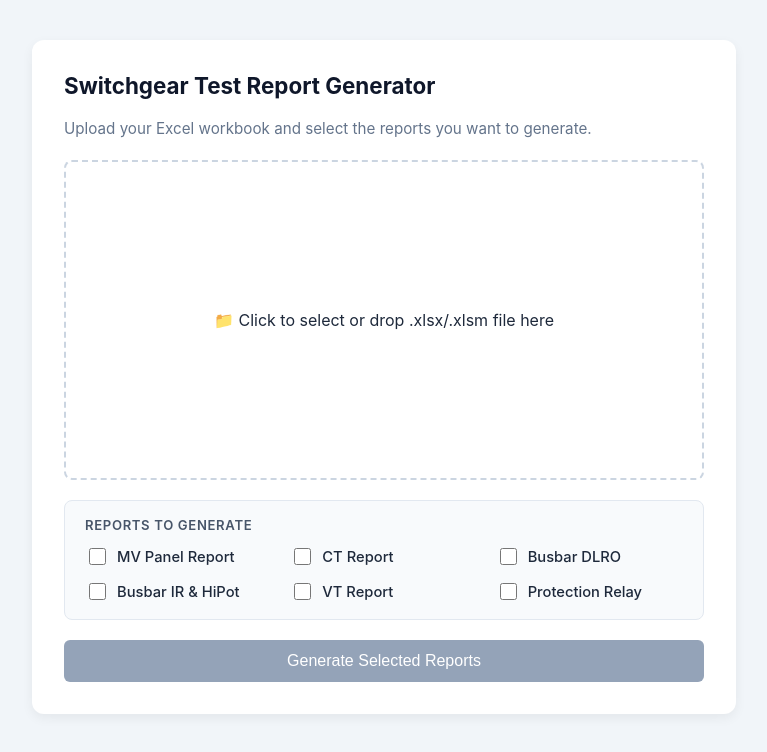
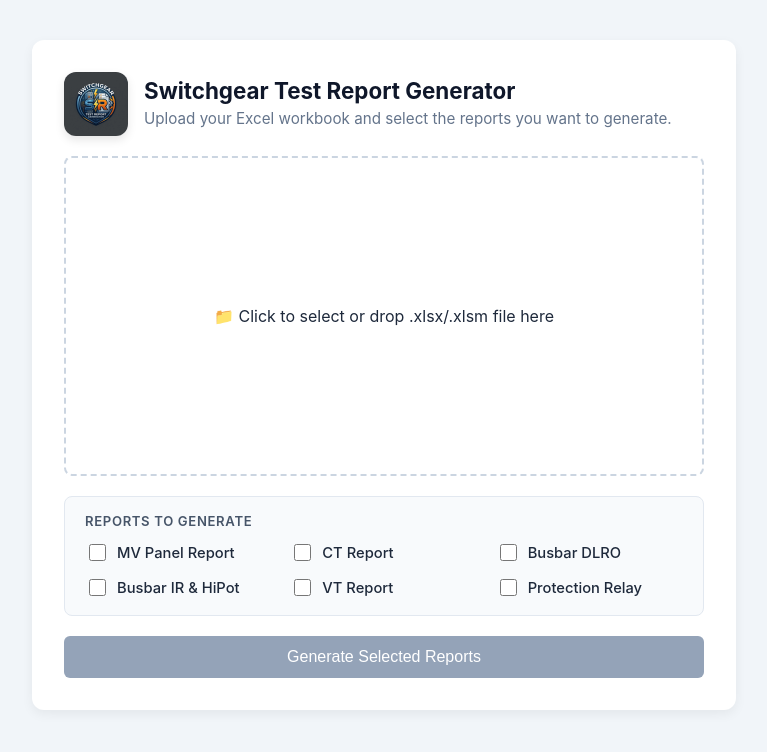
Before and after one commit to shobinja/switchgear, a plain HTML site: page index.html in a window 1280 px wide. Shown: the whole page, without its empty margins (256-1023 px from the left). Drawn offline with nearby package versions, Linux system fonts and the light colour scheme.

Commit message:
logo added

```diff
--- a/index.html
+++ b/index.html
@@ -4,7 +4,12 @@
   <meta charset="UTF-8" />
   <meta name="viewport" content="width=device-width, initial-scale=1.0" />
   <title>Switchgear Report Generator</title>
+
+  <!-- PWA & Browser Icons -->
   <link rel="manifest" href="manifest.json" />
+  <link rel="icon" type="image/png" href="./logo.png" />
+  <link rel="apple-touch-icon" href="./logo.png" />
+
   <link rel="stylesheet" href="style.css" />
 
   <!-- External Libraries -->
@@ -21,8 +26,13 @@
 <body>
 
   <div class="card">
-    <h2>Switchgear Test Report Generator</h2>
-    <p>Upload your Excel workbook and select the reports you want to generate.</p>
+    <div class="header-brand">
+      <img src="./logo.png" alt="Switchgear Logo" class="brand-logo" />
+      <div>
+        <h2>Switchgear Test Report Generator</h2>
+        <p>Upload your Excel workbook and select the reports you want to generate.</p>
+      </div>
+    </div>
 
     <div class="dropzone" id="dropArea">
       <span id="fileLabel">📁 Click to select or drop .xlsx/.xlsm file here</span>
--- a/style.css
+++ b/style.css
@@ -130,3 +130,26 @@ button:disabled {
   white-space: pre-wrap;
   display: none;
 }
+
+.header-brand {
+  display: flex;
+  align-items: center;
+  gap: 16px;
+  margin-bottom: 8px;
+}
+
+.brand-logo {
+  width: 64px;
+  height: 64px;
+  border-radius: 12px;
+  box-shadow: 0 4px 10px rgba(0, 0, 0, 0.1);
+  flex-shrink: 0;
+}
+
+.header-brand h2 {
+  margin: 0 0 4px 0;
+}
+
+.header-brand p {
+  margin: 0;
+}
--- a/sw.js
+++ b/sw.js
@@ -1,8 +1,9 @@
-const CACHE_NAME = 'reportgen-v5';
+const CACHE_NAME = 'reportgen-v6';
 const ASSETS = [
   './',
   './index.html',
   './style.css',
+  './logo.png',
   './js/report-generator.js',
   './js/app.js',
   './manifest.json',
```
Also changed, not shown: logo.png (added), manifest.json, 1 other file.
